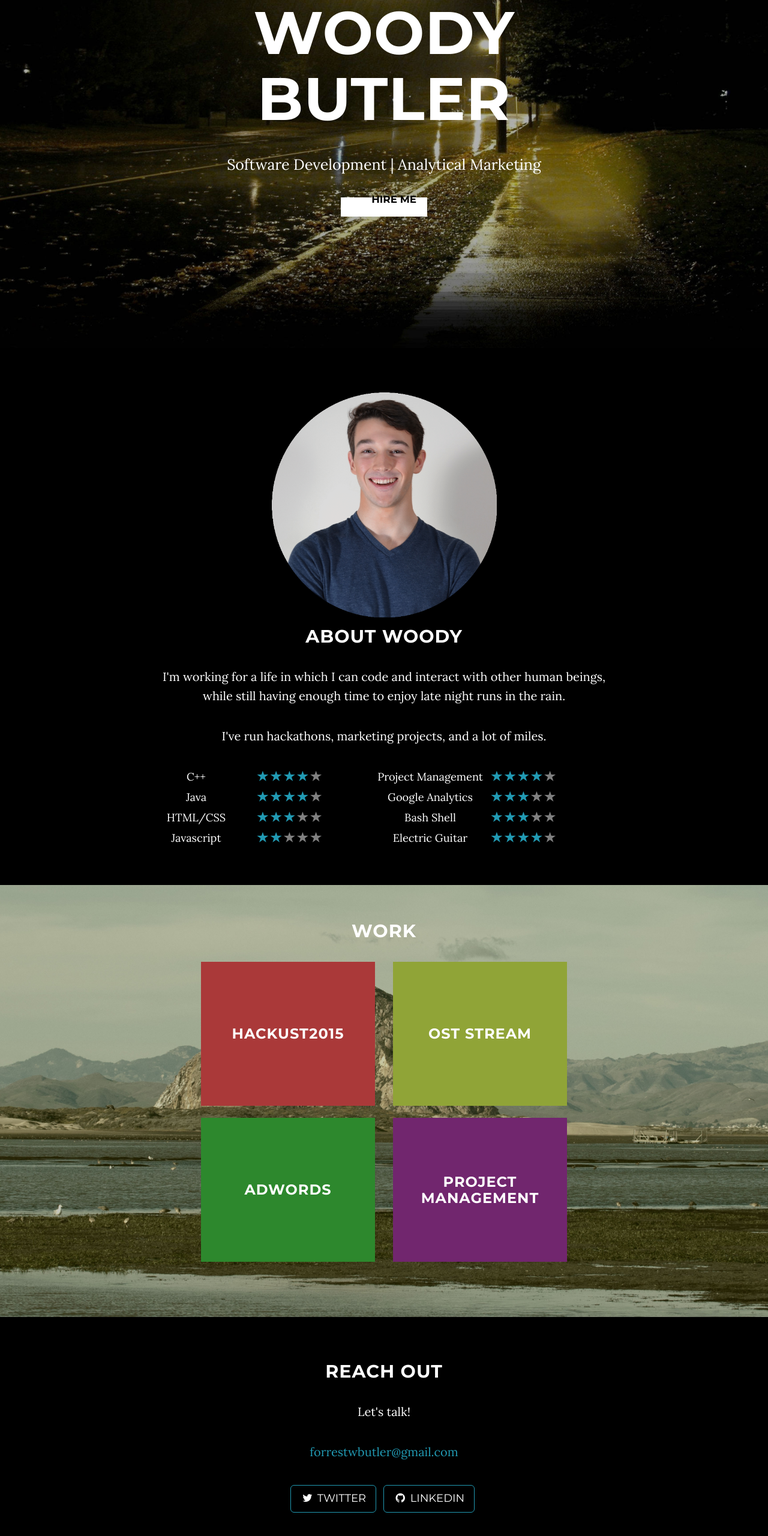
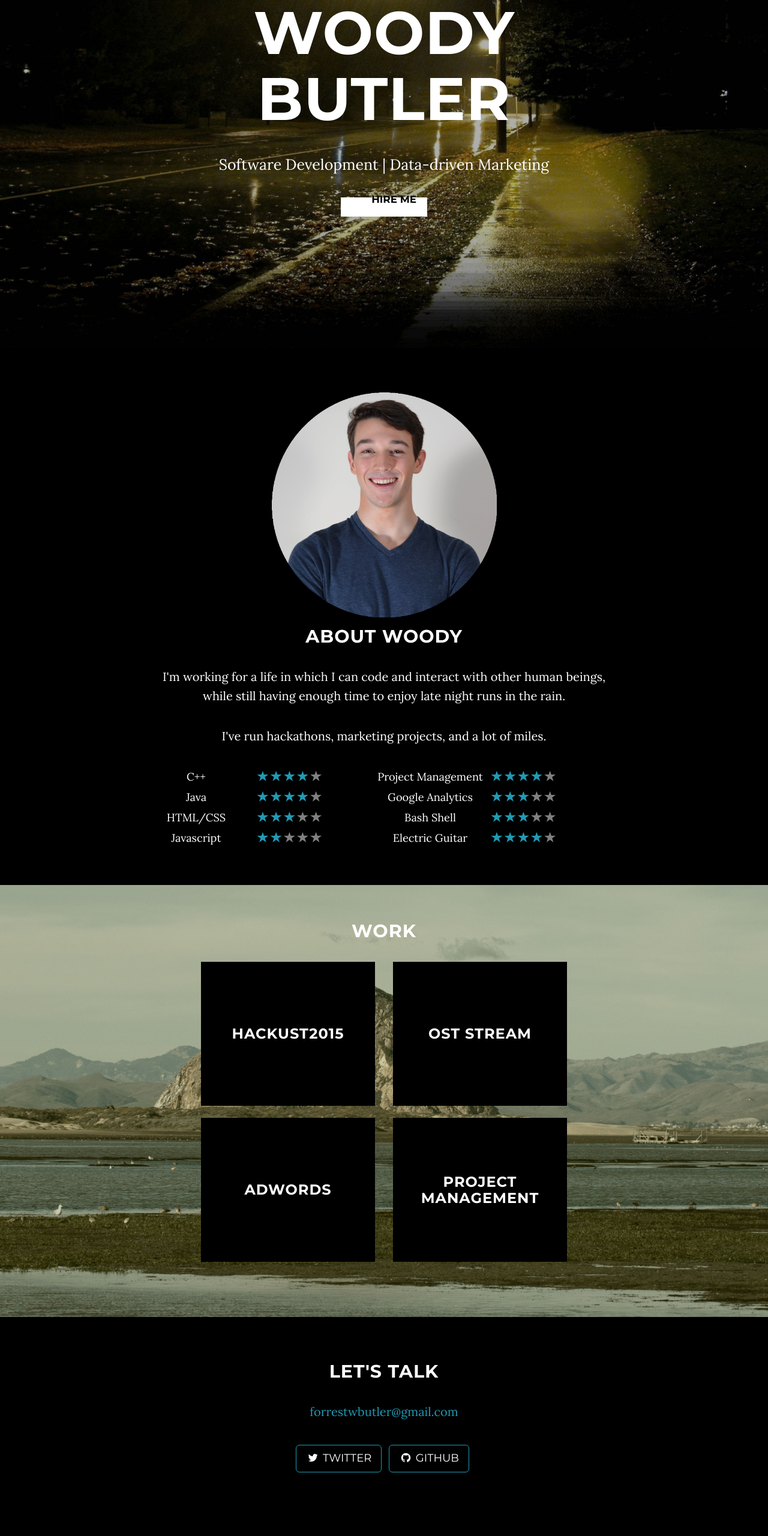
Before and after one commit to wTheRockb/wTheRockb.github.io, a plain HTML site: page index.html in a window 1280 px wide. Shown: the part 220-2780 px from the top of the page at 60% size. Drawn offline with Linux system fonts and the light colour scheme; some packages are replaced by stand-ins of ours.

Commit message:
map edits and color of projec5ts to black

```diff
--- a/css/grayscale.css
+++ b/css/grayscale.css
@@ -17,15 +17,19 @@
 
 #hack {
     background-color:#AA3939;
+    background-color:black;
 }
 #adwords {
     background-color:#2D882D;
+    background-color:black;
 }
 #PM {
     background-color:#71266E;
+    background-color:black;
 }
 #ost {
     background-color:#90A437;
+    background-color:black;
 }
 
 #avatar {
--- a/index.html
+++ b/index.html
@@ -79,7 +79,7 @@
                 <div class="row">
                     <div class="col-md-8 col-md-offset-2">
                         <h1 class="brand-heading">Woody Butler</h1>
-                        <p class="intro-text"> Software Development | Analytical Marketing</p>
+                        <p class="intro-text"> Software Development | Data-driven Marketing</p>
                         <div id="hire" href="#contact"  class="page-scroll">
                             <a href="#contact" id="hiremebut" class="page-scroll"> &nbsp&nbsp&nbsp&nbsp&nbsp&nbsp Hire Me &nbsp&nbsp&nbsp&nbsp&nbsp&nbsp  </a>
                         </div>
@@ -219,8 +219,8 @@
     <section id="contact" class="container contact-section content-section text-center">
         <div class="row">
             <div class="col-lg-8 col-lg-offset-2">
-                <h2> Reach Out</h2>
-                <p>Let's talk!</p>
+                <h2> Let's talk </h2>
+
                 <p><a href="mailto:forrestwbutler@gmail.com">forrestwbutler@gmail.com</a>
                 </p>
                 <ul class="list-inline banner-social-buttons">
@@ -228,7 +228,7 @@
                         <a href="https://twitter.com/forrestwbutler" class="btn btn-default btn-lg"><i class="fa fa-twitter fa-fw"></i> <span class="network-name">Twitter</span></a>
                     </li>
                     <li>
-                        <a href="https://www.linkedin.com/in/woodybutler" class="btn btn-default btn-lg"><i class="fa fa-github fa-fw"></i> <span class="network-name">Linkedin</span></a>
+                        <a href="https://github.com/wTheRockb" class="btn btn-default btn-lg"><i class="fa fa-github fa-fw"></i> <span class="network-name">Github</span></a>
                     </li>
 
                 </ul>
--- a/js/grayscale.js
+++ b/js/grayscale.js
@@ -38,10 +38,10 @@ function init() {
     // For more options see: https://developers.google.com/maps/documentation/javascript/reference#MapOptions
     var mapOptions = {
         // How zoomed in you want the map to start at (always required)
-        zoom: 15,
+        zoom: 16,
 
         // The latitude and longitude to center the map (always required)
-        center: new google.maps.LatLng(40.6700, -73.9400), // New York
+        center: new google.maps.LatLng(42.4047061,-71.1163362), // New York
 
         // Disables the default Google Maps UI components
         disableDefaultUI: true,
@@ -169,7 +169,7 @@ function init() {
 
     // Custom Map Marker Icon - Customize the map-marker.png file to customize your icon
     var image = 'img/map-marker.png';
-    var myLatLng = new google.maps.LatLng(40.6700, -73.9400);
+    var myLatLng = new google.maps.LatLng(42.4044565,-71.1163254);
     var beachMarker = new google.maps.Marker({
         position: myLatLng,
         map: map,
```
